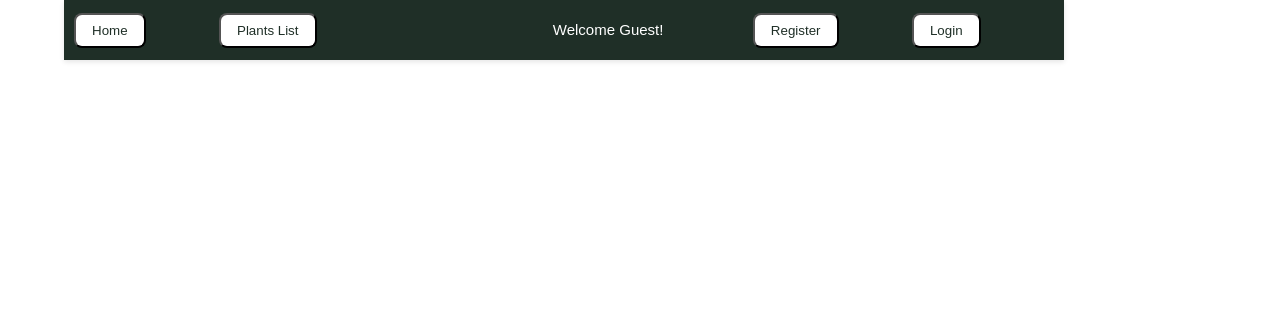
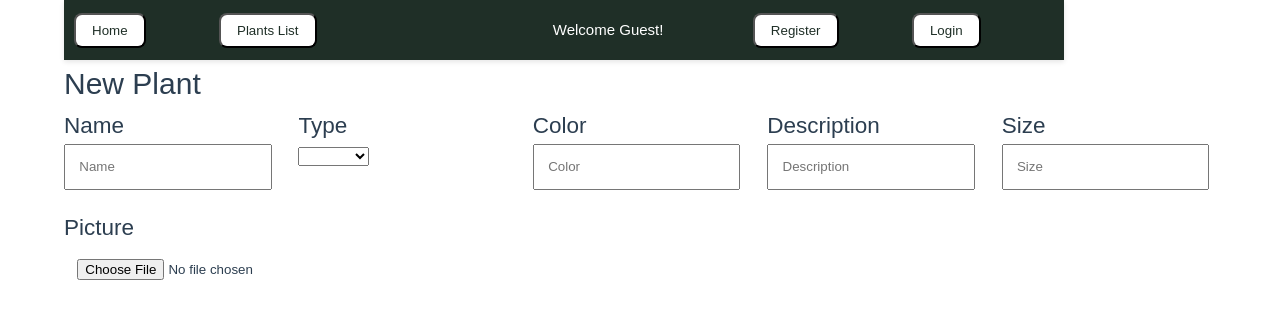
Before and after one commit to ahruska12/Mulhalls_nursery, a Vue app in the folder front_end/mulhalls_front/: page /add/plant in a window 1280 px wide. Shown: the top 318 px of the page. Built offline with nearby package versions, Linux system fonts and the light colour scheme.

Commit message:
working on adding plant

```diff
--- /dev/null
+++ b/front_end/mulhalls_front/src/components/product/AddPlant.vue
@@ -0,0 +1,78 @@
+<template>
+  <h1>New Plant</h1>
+<div class="main-container">
+  <div class="enter-info">
+  <h2>Name</h2>
+  <input v-model="plant_info.plant_name" placeholder="Name">
+  </div>
+  <div class="enter-info">
+    <h2>Type</h2>
+    <select v-model="current_type">
+    <option v-for="type in plant_type">{{type}}</option>
+  </select>
+  </div>
+  <div class="enter-info">
+    <h2>Color</h2>
+    <input v-model="plant_info.plant_color" placeholder="Color">
+  </div>
+  <div class="enter-info">
+    <h2>Description</h2>
+    <input v-model="plant_info.plant_description" placeholder="Description">
+  </div>
+  <div class="enter-info">
+    <h2>Size</h2>
+    <input v-model="plant_info.plant_size" placeholder="Size">
+  </div>
+  <div class="enter-info">
+    <h2>Picture</h2>
+    <input type="file" @change="inputImage($event)">
+  </div>
+</div>
+</template>
+
+<script>
+import {mapState} from "vuex";
+
+export default {
+  name: "AddPlant",
+  data: () => ({
+    current_type: "",
+    //to change inputs based on plant type
+    plant_type: ["Shrub", "Perenial", "Annual", "Tree"],
+    //used for api call to add plant
+    plant_info: {'plant_type': "",
+                 'plant_name': "",
+                 'plant_size': "",
+                 'plant_color': "",
+                 'plant_description': "",
+                 'plant_picture': "",
+                 'department_id': ""},
+    //used to store any sys messages
+    msg: "",
+  }),
+  methods: {
+    inputImage(event) {
+      console.log(event)
+      console.log(event.target)
+      const file = event.target.files[0];
+      console.log(file)
+    }
+  },
+  computed: {
+    ...mapState({
+      isLoggedIn: state => state.isLoggedIn,
+      isEmpl: state => state.isEmpl,
+      email: state => state.email,
+      username: state => state.username,
+      loading: state => state.loading,
+      account_info: state => state.account_info,
+    }),
+  },
+  mounted() {
+  }
+}
+</script>
+
+<style scoped>
+
+</style>
--- a/front_end/mulhalls_front/src/components/product/PlantDetail.vue
+++ b/front_end/mulhalls_front/src/components/product/PlantDetail.vue
@@ -15,6 +15,16 @@
         <input v-model="question" placeholder="What's your question?"/>
         <button @click="submitQuestion(plant.plant_id)">Send</button>
       </div>
+    </div>
+  </div>
+</div>
+<div class="main-container">
+  <h1>Frequently Asked Questions</h1>
+  <div class="frequent_questions-card">
+    <div v-for="quest in questions" :key="question.question_id" class="card">
+      <p>{{quest.question}}</p>
+      <p>Expert Answer :</p>
+      <p>{{quest.answer}}</p>
     </div>
   </div>
 </div>
@@ -40,8 +50,8 @@ export default {
     beingAsked: false,
     //current question - customer_id, plant_id, question
     question_info: {'customer': "",
-               'plant': "",
-               'question': ""},
+                    'plant': "",
+                    'question': ""},
     //question holder
     question: "",
     //used to store any sys messages
@@ -81,16 +91,21 @@ export default {
         this.msg = "Employees cannot submit questions!"
       }
       else {
-        this.question_info.customer = this.account_info.customer;
+        this.question_info.customer = this.account_info.customer_id;
         this.question_info.plant = plant_id;
         this.question_info.question = this.question;
+        console.log("quest info: ", this.question_info)
         questAPI.askQuestion(this.question_info)
             .then(response => {
               console.log("Question submitted successfully:", response);
             })
+        //reset question info
         this.question_info.customer = "";
         this.question_info.plant = "";
         this.question_info.question = "";
+        //reset question flags
+        this.beingAsked = false;
+        this.question = "";
       }
     }
   },
--- a/front_end/mulhalls_front/src/router/index.js
+++ b/front_end/mulhalls_front/src/router/index.js
@@ -7,6 +7,7 @@ import PlantList from "@/components/PlantList.vue";
 import home from "@/components/Home.vue";
 import PlantDetail from "@/components/product/PlantDetail.vue";
 import QuestionList from "@/components/product/QuestionList.vue";
+import AddPlant from "@/components/product/AddPlant.vue";
 
 const router = createRouter({
   history: createWebHistory(import.meta.env.BASE_URL),
@@ -55,6 +56,12 @@ const router = createRouter({
           name: 'PlantDetail',
           component: PlantDetail,
       },
+      {
+          // added question detail
+          path: '/add/plant',
+          name: 'AddPlant',
+          component: AddPlant,
+      },
   ]
 })
 
--- a/front_end/mulhalls_front/style.css
+++ b/front_end/mulhalls_front/style.css
@@ -146,3 +146,9 @@ nav ul li button:hover {
   padding: 8px 16px; /* Adjust username padding to match buttons */
   color: white;
 }
+/*ADDING PLANT*/
+
+.enter-info {
+    flex: 10;
+    align-items: initial;
+}
```
Also changed, not shown: 2 other files (tests, documents, lock files or other folders).
